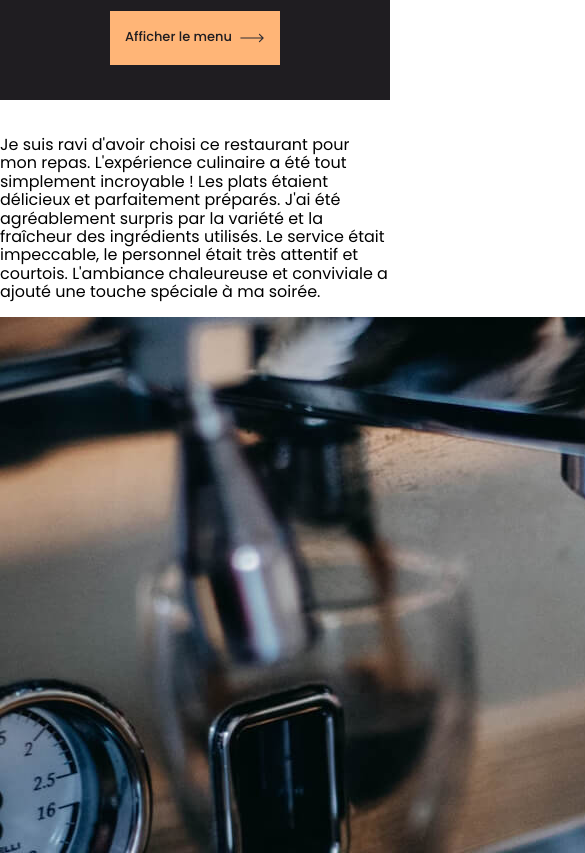
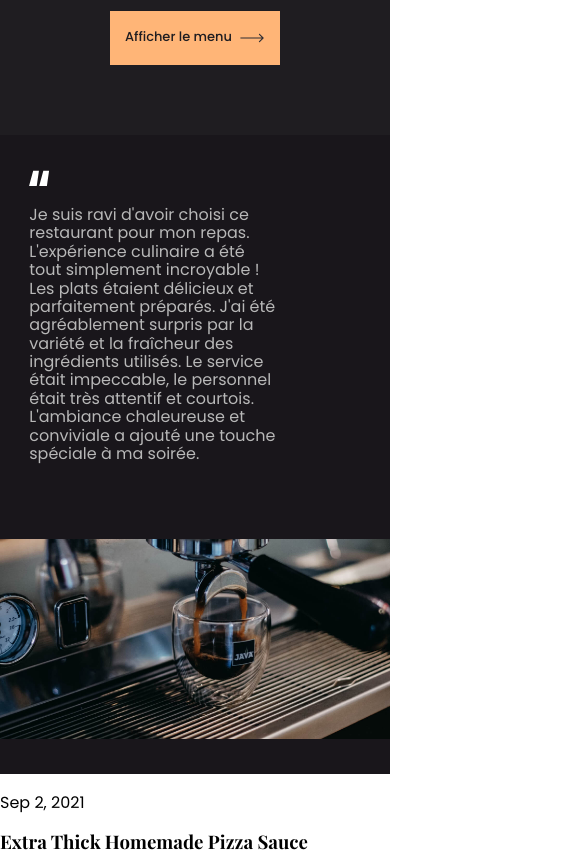
Before and after one commit to sia220/Site-Vitrine-Restaurant, a website: page index.html in a window 390 px wide. Shown: the part 4391-5244 px from the top of the page, 585 px wide, since content can reach past the window. Drawn offline with nearby package versions, Linux system fonts and the light colour scheme.

Commit message:
- codage section Avis (all versions)

```diff
--- a/index.css
+++ b/index.css
@@ -351,7 +351,7 @@ h4 {
 /* Section Carte */
 .carte {
     background-color: #1f1d21;
-    padding: 35px 0;
+    padding: 35px 0 70px 0;
 }
 .carte__container {
     width: 85%;
@@ -408,3 +408,38 @@ h4 {
         width: 49%;
     }
 }
+/* Section avis */
+.avis {
+    background-color: #19161b;
+    padding: 35px 0;
+    display: flex;
+    margin: auto;
+    justify-content: space-evenly;
+    align-items: flex-start;
+}
+.avis__txt {
+    width: 30%;
+    color: #b8b8b8;
+}
+.avis__img {
+    width: 60%;
+    height: 400px;
+    object-fit: cover;
+}
+@media only screen and (max-width: 500px) {
+    .avis {
+        flex-direction: column;
+    }
+    .avis__txt {
+        width: 85%;
+        margin: auto;
+    }
+    .avis__txt p {
+        width: 75%;
+    }
+    .avis__img {
+        margin-top: 60px;
+        width: 100%;
+        height: 200px;
+    }
+}
```
